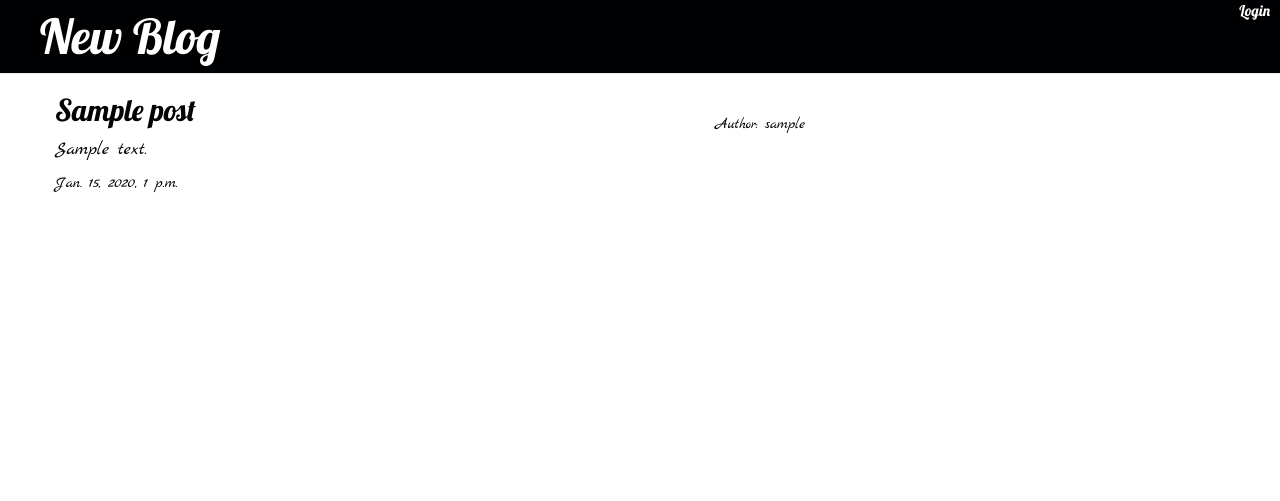
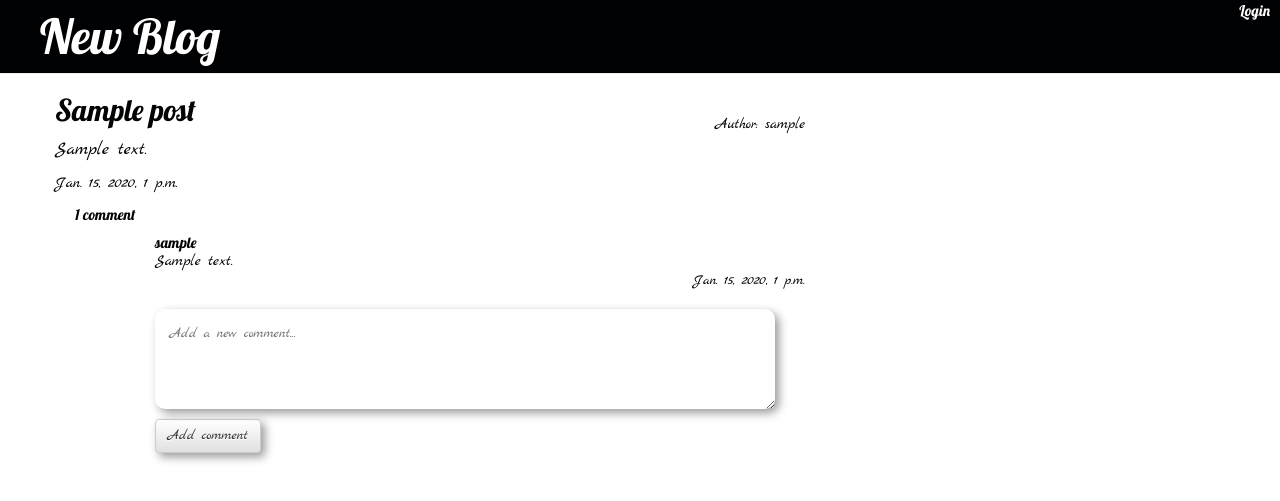
Before and after one commit to Tokarev-Alexey/One-P, a Django app: page /post/1/ in a window 1280 px wide. Shown: the top 501 px of the page. Run offline with Django 4.2, Linux system fonts and the light colour scheme; tables that the repository leaves empty hold one stand-in row (values such as "Sample post"); some libraries are stand-ins or nearby versions.

Commit message:
+ commenting

```diff
--- a/blog/forms.py
+++ b/blog/forms.py
@@ -1,7 +1,7 @@
 from django import forms
 from django.forms import TextInput, Textarea
 
-from .models import Post
+from .models import Post, Comment
 from django.contrib.auth.models import User
 
 
@@ -37,3 +37,16 @@ class UserRegistrationForm(forms.ModelForm):
         if cd['password'] != cd['password2']:
             raise forms.ValidationError('Passwords don\'t match.')
         return cd['password2']
+
+
+class CommentForm(forms.ModelForm):
+    class Meta:
+        model = Comment
+        fields = ('body',)
+        widgets = {
+            'body': Textarea(attrs={
+                'class': 'form-text',
+                'style': 'width: 620px; height: 100px;',
+                'placeholder': 'Add a new comment...',
+            })
+        }
--- a/blog/models.py
+++ b/blog/models.py
@@ -1,4 +1,5 @@
 from django.conf import settings
+from django.contrib.auth.models import User
 from django.db import models
 from django.utils import timezone
 
@@ -17,3 +18,19 @@ class Post(models.Model):
 
     def __str__(self):
         return self.title
+
+
+class Comment(models.Model):
+    objects = None
+    post = models.ForeignKey(Post, on_delete=models.CASCADE, related_name='comments')
+    name = models.ForeignKey(settings.AUTH_USER_MODEL, on_delete=models.CASCADE)
+    body = models.TextField()
+    created = models.DateTimeField(default=timezone.now)
+    updated = models.DateTimeField(auto_now=True)
+    active = models.BooleanField(default=True)
+
+    class Meta:
+        ordering = ('created',)
+
+    def __str__(self):
+        return 'Comment by {} on {}'.format(self.name, self.post)
--- a/blog/static/css/blog.css
+++ b/blog/static/css/blog.css
@@ -78,7 +78,7 @@ button:active, button:focus, input:active, input:focus, textarea:active, textare
 }
 
 .post {
-    margin-bottom: 70px;
+    margin-bottom: 30px;
 }
 
 .post h1 a {
@@ -276,3 +276,46 @@ input[type="number" i] {
     font-size: 18px;
     width: 72px;
 }
+
+.comment_count h2{
+    text-decoration: none;
+    color: #010400;
+    font-family: 'Lobster', cursive;
+    font-size: 15px;
+    float: left;
+    margin: 12px 6px 0px 20px;
+}
+
+.comment {
+    margin-top: 40px;
+}
+
+.comment h1{
+    text-decoration: none;
+    color: #010400;
+    font-family: 'Lobster', cursive;
+    font-size: 15px;
+    margin: 20px 0px 0px 0px;
+}
+
+.comment_body p{
+    color: #010400;
+    font-family: 'Marck Script', cursive;
+    font-size: 110%;
+    margin: 0px 0px 0px 0px;
+}
+
+.comment h2 {
+    color: #010400;
+    font-family: 'Marck Script', cursive;
+    font-size: 100%;
+    float: right;
+}
+
+.comment_list {
+    margin-left: 100px;
+}
+
+.comment_button{
+    margin: -10px 0px 100px 0px;
+}
--- a/blog/templates/blog/post_detail.html
+++ b/blog/templates/blog/post_detail.html
@@ -11,8 +11,41 @@
             </div>
         {% endif %}
         {% if post.author == request.user %}
-        <div class="edit"><h2><a href="{% url 'post_edit' pk=post.pk %}">edit</a></h2></div>
-        <div class="delete"><h2><a href="{% url 'delete' pk=post.pk %}">delete</a></h2></div>
+            <div class="edit"><h2><a href="{% url 'post_edit' pk=post.pk %}">edit</a></h2></div>
+            <div class="delete"><h2><a href="{% url 'delete' pk=post.pk %}">delete</a></h2></div>
         {% endif %}
+        <div class="comment_count">
+            {% if comments.count > 0 %}
+            {% with comments.count as total_comments %}
+        <h2>
+            {{ total_comments }} comment{{ total_comments|pluralize }}
+        </h2>
+            {% endwith %}
+            {% endif %}
+        </div>
     </div>
+
+    <div class="comment_list">
+        <div class="comment">
+        {% for comment in comments %}
+                <h1>{{ comment.name }}</h1>
+                <div class="comment_body">{{ comment.body|linebreaks }}</div>
+                <h2>{{ comment.created }}</h2>
+        {% empty %}
+            <h1>There are no comments.</h1>
+        {% endfor %}
+        </div>
+        <div>
+            <form action="." method="post">
+                <div class="form-text">
+                {{ comment_form.body }}
+                </div>
+                {% csrf_token %}
+                <div class="comment_button">
+                <button type="submit" class="save btn btn-default">Add comment</button>
+                </div>
+            </form>
+        </div>
+    </div>
+
 {% endblock %}
--- a/blog/views.py
+++ b/blog/views.py
@@ -1,9 +1,9 @@
 from django.shortcuts import render, get_object_or_404
-from .forms import PostForm, UserRegistrationForm
+from .forms import PostForm, UserRegistrationForm, CommentForm
 from django.core.paginator import Paginator
 from django.shortcuts import redirect
 from django.utils import timezone
-from .models import Post
+from .models import Post, Comment
 
 
 def paginator(request, value, namber):
@@ -11,11 +11,10 @@ def paginator(request, value, namber):
         namber = 5
     else:
         namber = namber
-    paginator = Paginator(value, namber)  # Show 5 contacts per page.
-    page_number = request.GET.get('page')
-    page_obj = paginator.get_page(page_number)
-    print(page_number)
-    return page_obj
+        paginator = Paginator(value, namber)  # Show 5 contacts per page.
+        page_number = request.GET.get('page')
+        page_obj = paginator.get_page(page_number)
+        return page_obj
 
 
 def register(request):
@@ -53,7 +52,19 @@ def author_list(request, id, value):
 
 def post_detail(request, pk):
     post = get_object_or_404(Post, pk=pk)
-    return render(request, 'blog/post_detail.html', {'post': post})
+    comments = post.comments.filter(active=True).order_by('-created')
+    new_comment = None
+    if request.method == 'POST':
+        comment_form = CommentForm(data=request.POST)
+        if comment_form.is_valid():
+            new_comment = comment_form.save(commit=False)
+            new_comment.name = request.user
+            new_comment.post = post
+            new_comment.save()
+            return redirect('post_detail', pk=post.pk)
+    else:
+        comment_form = CommentForm()
+    return render(request, 'blog/post_detail.html', {'post': post, 'comments': comments, 'new_comment': new_comment, 'comment_form': comment_form})
 
 
 def profile(request):
```
Also changed, not shown: blog/admin.py (+9 -1 lines), blog/migrations/0002_comment.py (added).
